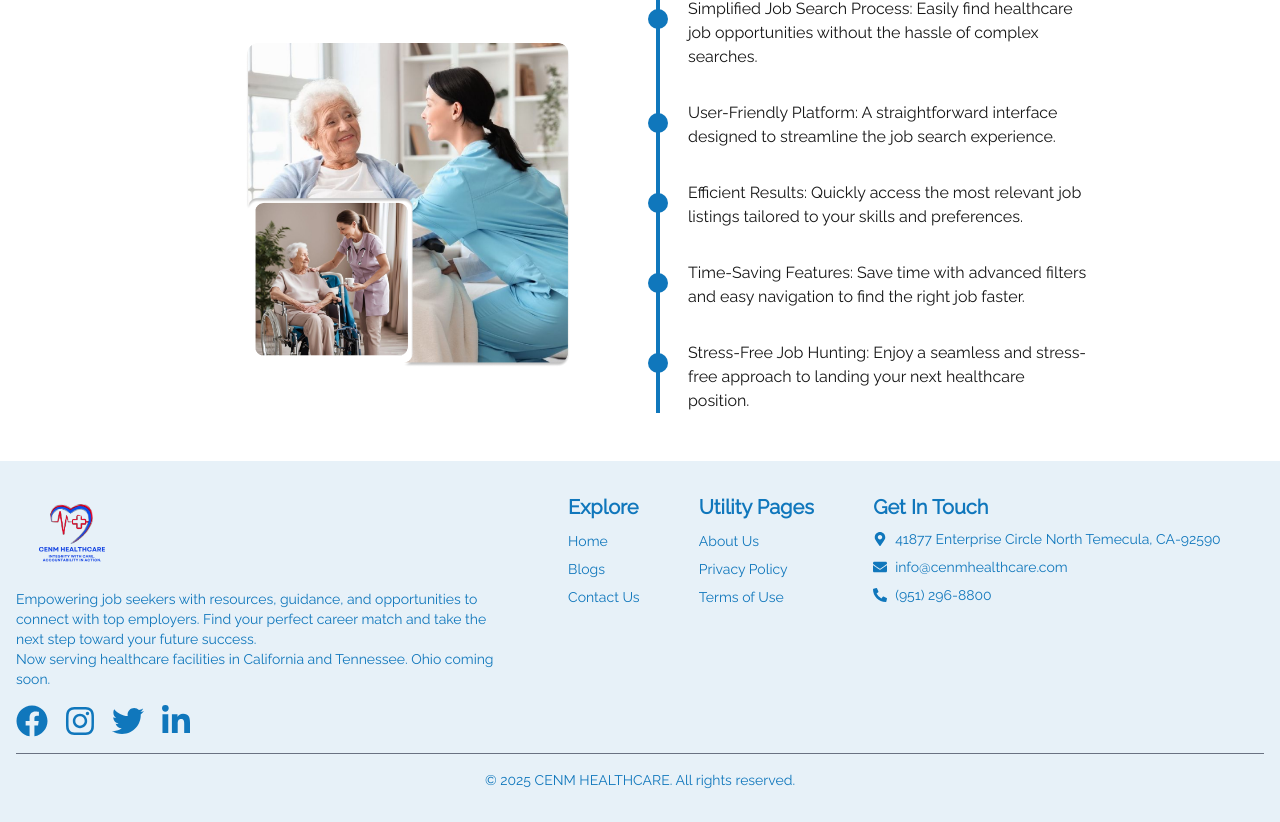
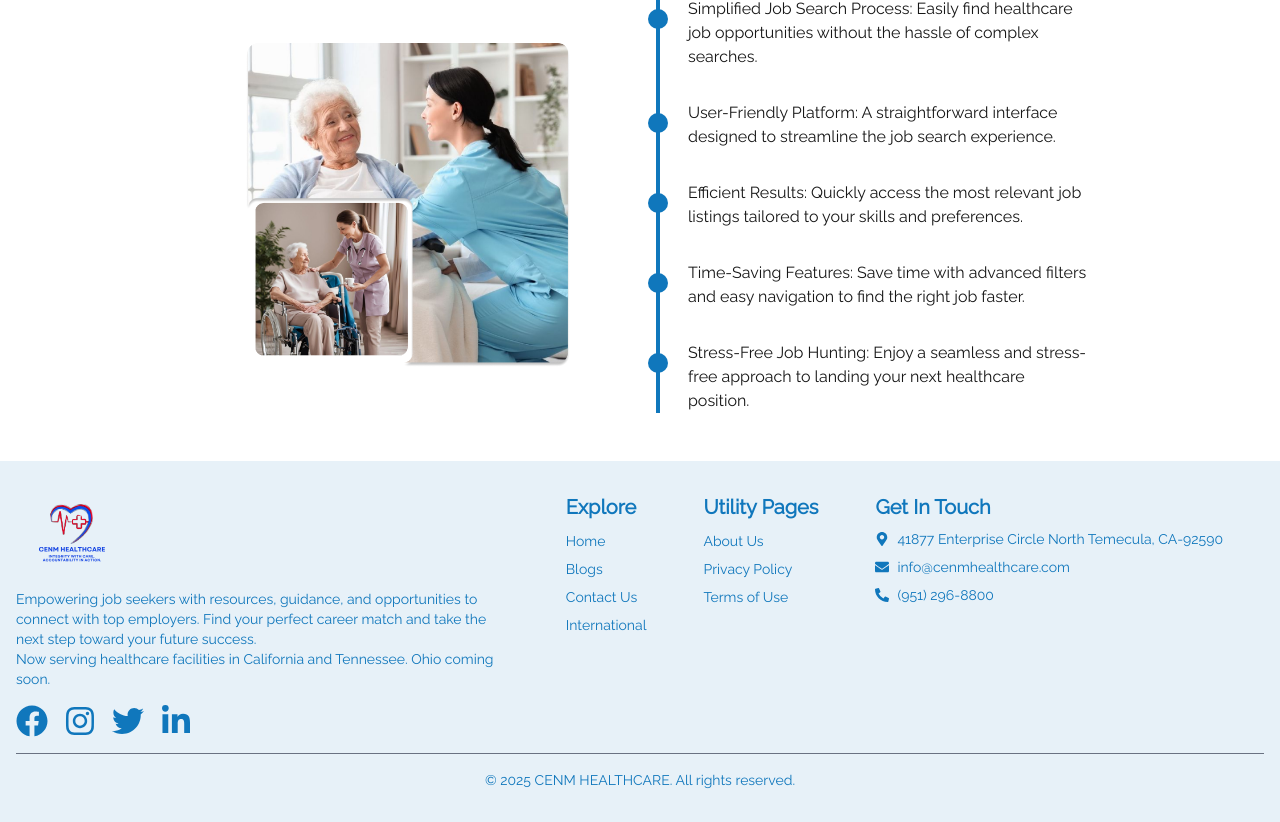
Before and after one commit to shejanNizam/healthcare-web, a Next.js app: page / in a window 1280 px wide. Shown: the part 2303-3125 px from the top of the page. Built offline with nearby package versions, Linux system fonts and the light colour scheme; no server answers; what @ant-design/nextjs-registry would draw is missing.

Commit message:
modify footer

```diff
--- a/src/components/Footer.tsx
+++ b/src/components/Footer.tsx
@@ -95,6 +95,14 @@ const Footer = () => (
                     Contact Us
                   </Link>
                 </li>
+                <li className="mb-1">
+                  <Link
+                    href="/international?international=international"
+                    className="text-sm hover:text-primary"
+                  >
+                    International
+                  </Link>
+                </li>
               </ul>
             </div>
 
```
